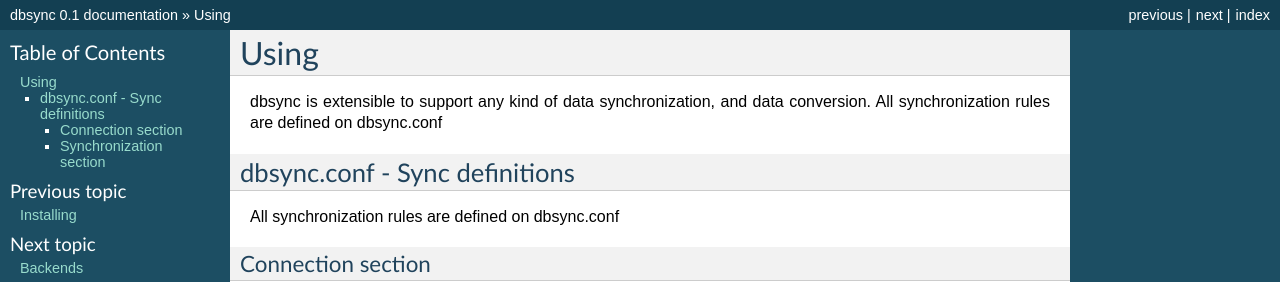
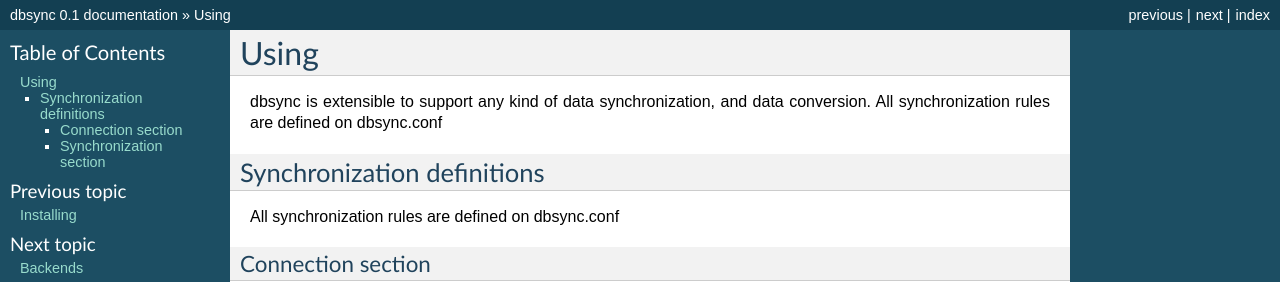
Before and after one commit to reinaldoc/dbsync, a Sphinx documentation site: the page built from docs/using.rst, in a window 1280 px wide. Shown: the top 282 px of the page. Built offline with Sphinx 7.4.7, drawn with Linux system fonts in a browser that asks for light colours.

Commit message:
update documentation

```diff
--- a/docs/using.rst
+++ b/docs/using.rst
@@ -6,8 +6,8 @@ Using
 dbsync is extensible to support any kind of data synchronization,
 and data conversion. All synchronization rules are defined on dbsync.conf
 
-dbsync.conf - Sync definitions
-==============================
+Synchronization definitions
+===========================
 
 All synchronization rules are defined on dbsync.conf
 
```
